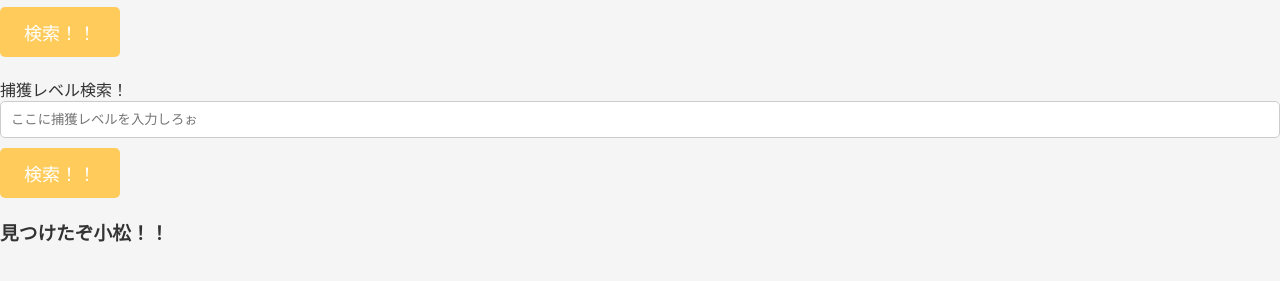
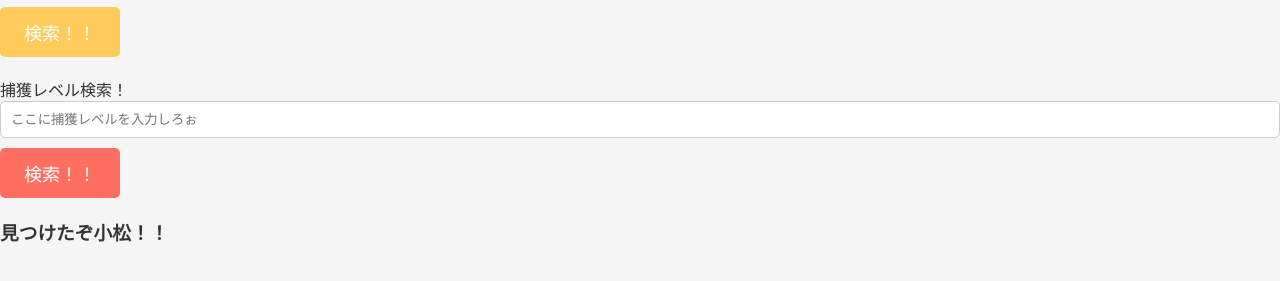
Before and after one commit to kotaiura14/Practice2, a plain HTML site: page text/text1.ejs in a window 1280 px wide. Shown: the part 153-434 px from the top of the page. Drawn offline with nearby package versions, Linux system fonts and the light colour scheme; files that its build step writes are made by us from their sources.

Commit message:
検索ボタン変更

```diff
--- a/text/style.css
+++ b/text/style.css
@@ -47,6 +47,16 @@ button[type="submit"] {
     font-size: 18px;
 }
 
+button[type="submit1"] {
+    background-color: #ff6f61;
+    color: #fff;
+    border: none;
+    padding: 12px 24px;
+    cursor: pointer;
+    border-radius: 5px;
+    font-size: 18px;
+}
+
 /* リスト*/
 ul {
     list-style-type: none;
--- a/text/text1.ejs
+++ b/text/text1.ejs
@@ -21,7 +21,7 @@
         <!-- 入力スペース -->
         <input type="text" id="levelQuery" name="q" placeholder="ここに捕獲レベルを入力しろぉ">
         <!-- 検索ボタン -->
-        <button type="submit">検索！！</button>
+        <button type="submit1">検索！！</button>
     </form>
     <h3>見つけたぞ小松！！</h3>
     <!-- 検索結果を表示 -->
```
